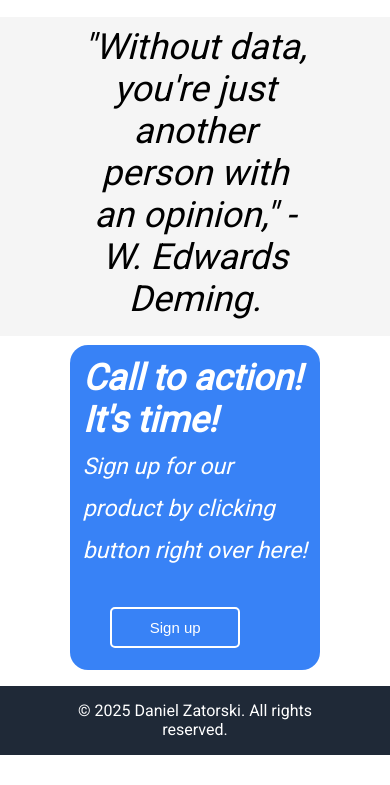
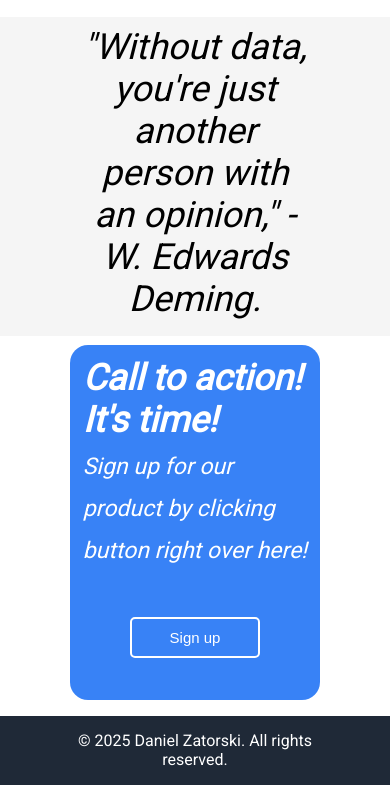
Before and after one commit to DanielZatorski/brainbuild.ing-website-mockup, a plain HTML site: page index.html in a window 390 px wide. Shown: the part 2939-3724 px from the top of the page. Before the commit the page ends 3694 px from the top, so only its background shows below. Drawn offline with Linux system fonts and the light colour scheme.

Commit message:
debug_last containers phone view

```diff
--- a/style.css
+++ b/style.css
@@ -325,7 +325,7 @@ body {
   padding-left: 10%;
   padding-right: 10%;
   gap: 20px; /* spacing between boxes */
-  flex-wrap: nowrap; /* keep in a row */
+  flex-wrap: wrap;
   background-color: white;
 
 }
@@ -380,17 +380,7 @@ body {
 }
 
 
-@media (max-width: 800px) {
 
-.container5_box{
-  flex-direction: column;
-  padding-bottom: 7%;
-
-
-}
-
-
-}
 
 
 .container6{
@@ -406,3 +396,29 @@ body {
     text-align: center;
     padding: 5%;
 }
+
+
+@media (max-width: 800px) {
+
+.container5_box{
+  flex-direction: column;
+  flex-wrap: wrap;
+  padding-bottom: 7%;
+
+
+}
+
+  .signup-button2 {
+    margin: 20px auto;
+    display: block;
+    float: none;
+  }
+
+
+.container6 .Copyright{
+  flex-direction: column;
+
+}
+
+
+}
```
Also changed, not shown: index.html (+1 -0 lines).
